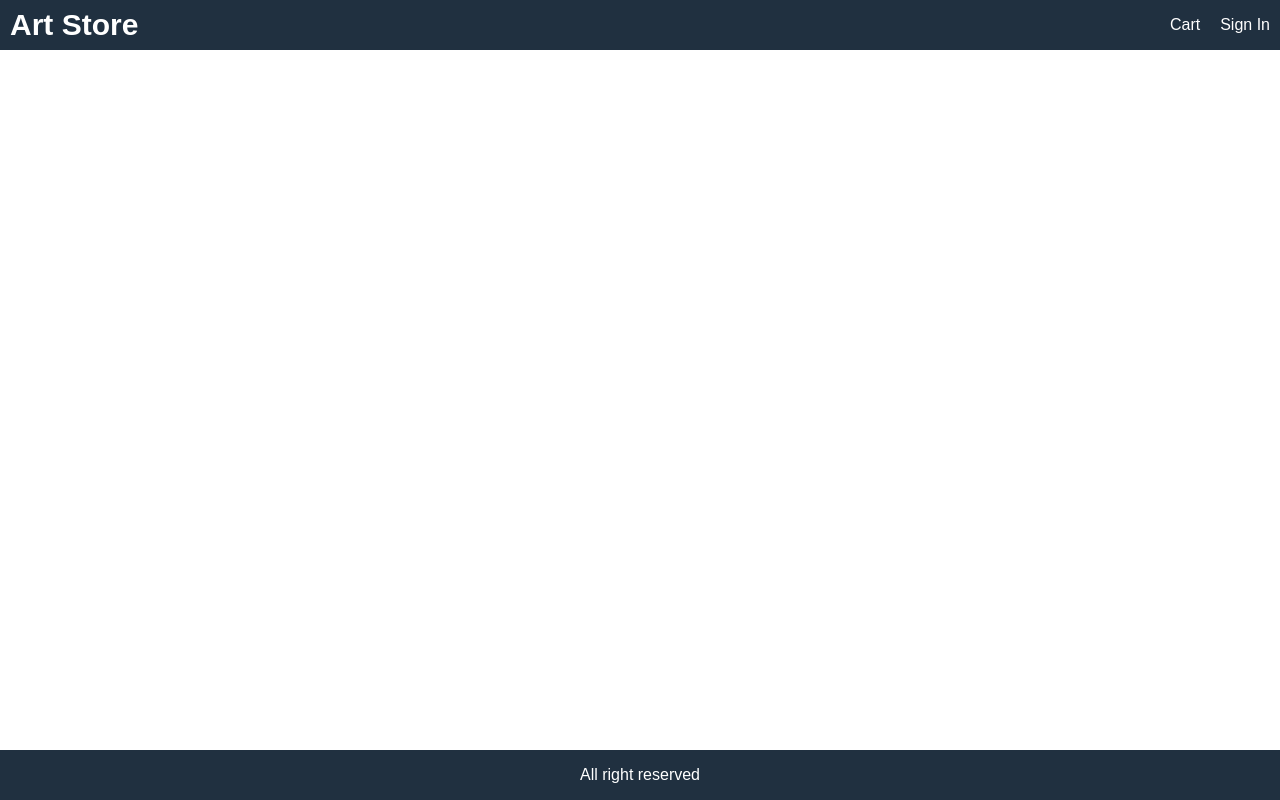
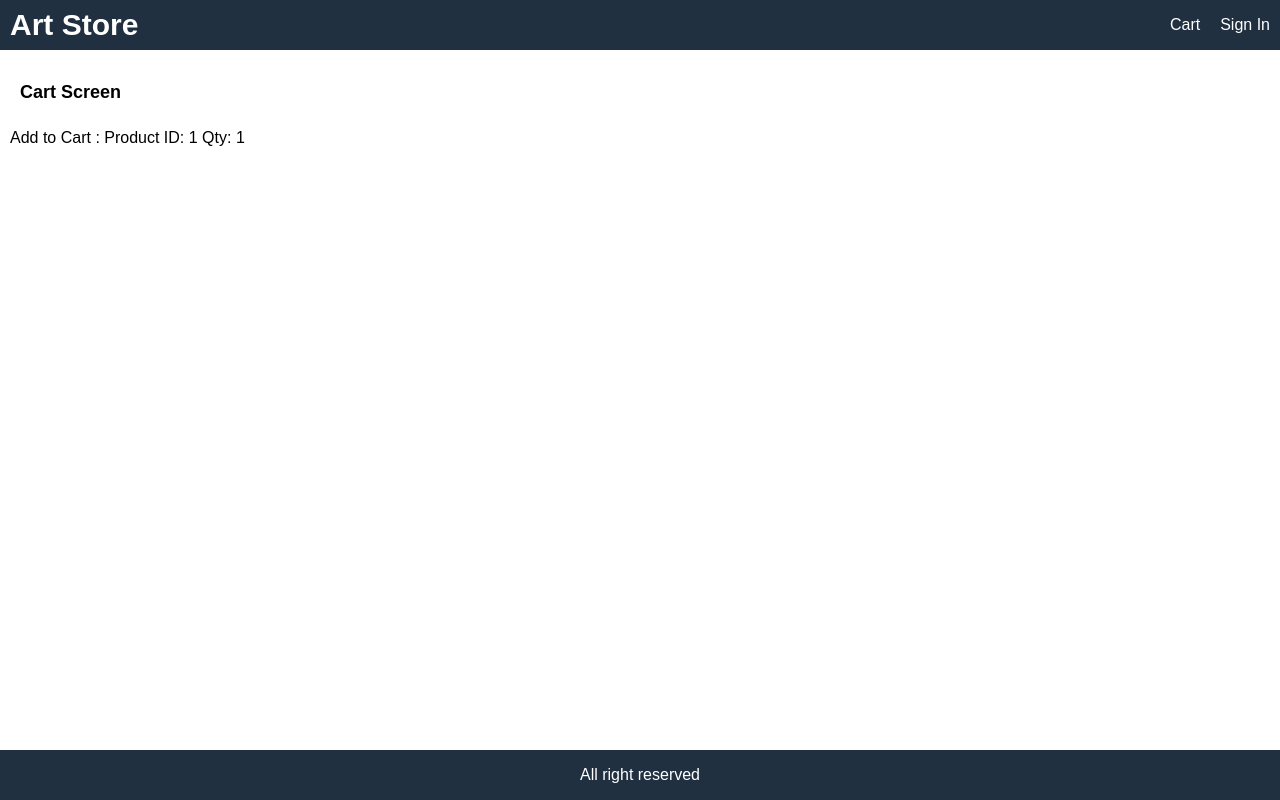
Before and after one commit to gbrough/artstore, a React (Create React App) app in the folder frontend/: page /cart/1 in a window 1280 px wide. Built offline with nearby package versions, Linux system fonts and the light colour scheme.

Commit message:
create cart screen

```diff
--- a/frontend/src/App.js
+++ b/frontend/src/App.js
@@ -1,5 +1,6 @@
 import React from 'react';
 import { BrowserRouter, Route } from 'react-router-dom';
+import CartScreen from './screens/CartScreen';
 import HomeScreen from './screens/HomeScreen';
 import ProductScreen from './screens/ProductScreen';
 
@@ -17,6 +18,7 @@
           </div>
         </header>
         <main>
+          <Route path="/cart/:id?" component={CartScreen}></Route>
           <Route path="/product/:id" component={ProductScreen}></Route>
           <Route path="/" component={HomeScreen} exact></Route>
         </main>
--- a/frontend/src/index.css
+++ b/frontend/src/index.css
@@ -59,6 +59,9 @@
 li {
   margin-top: 1rem;
 }
+input,
+select,
+textarea,
 button {
   padding: 1rem;
   border-radius: .5rem;
@@ -67,9 +70,14 @@
   font-family: Helvetica, Arial, sans-serif;
   -webkit-font-smoothing: antialiased;
   -moz-osx-font-smoothing: grayscale;
+}
+button {
   background-color: #f8f8f8;
   cursor: pointer;
 }
+input:hover,
+select:hover,
+textarea:hover,
 button:hover {
   border: 0.1rem #404040 solid;
 }
--- /dev/null
+++ b/frontend/src/screens/CartScreen.js
@@ -0,0 +1,12 @@
+import React from 'react';
+
+export default function CartScreen(props) {
+  const productId = props.match.params.id;
+  const qty = props.location.search? Number(props.location.search.split('=')[1]) : 1;
+  return (
+    <div>
+      <h1>Cart Screen</h1>
+      <p>Add to Cart : Product ID: {productId} Qty: {qty} </p>
+    </div>
+  );
+}
--- a/frontend/src/screens/ProductScreen.js
+++ b/frontend/src/screens/ProductScreen.js
@@ -1,4 +1,4 @@
-import React, { useEffect } from 'react'
+import React, { useEffect, useState} from 'react'
 import { useDispatch, useSelector } from 'react-redux'
 import { Link } from 'react-router-dom'
 import { detailsProduct } from '../actions/productActions'
@@ -11,11 +11,14 @@
   const productId = props.match.params.id;
   const productDetails = useSelector((state) => state.productDetails);
   const { loading, error, product } = productDetails;
+  const [qty , setQty] = useState(1);
 
   useEffect(() => {
     dispatch(detailsProduct(productId));
   }, [dispatch, productId]);
-
+  const addToCartHandler = () => {
+    props.history.push(`/cart/${productId}?qty=${qty}`);
+  };
 
   return (
     <div>
@@ -69,9 +72,25 @@
                   </div>
                 </div>
               </li>
-              <li>
-                <button className="primary block">Add to Cart</button>
-              </li>
+              {product.countInStock > 0 &&  (
+              <>
+                <li>
+                  <div className="row">
+                    <div>Qty</div>
+                    <div>
+                      <select value={qty} onChange={e => setQty(e.target.value)}>
+                        {[...Array(product.countInStock).keys()].map(x => (
+                          <option key={x + 1} value={x + 1}>{x+1} </option>
+                        ))}
+                      </select>
+                    </div>
+                  </div>
+                </li>
+                <li>
+                  <button onClick={addToCartHandler} className="primary block">Add to Cart</button>
+                </li>
+              </>
+              )}
             </ul>
           </div>
         </div>
```
Also changed, not shown: 1 other file (tests, documents, lock files or other folders).
